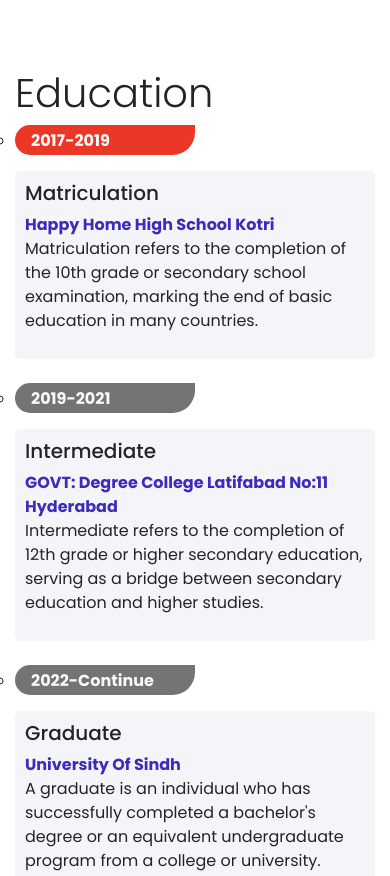
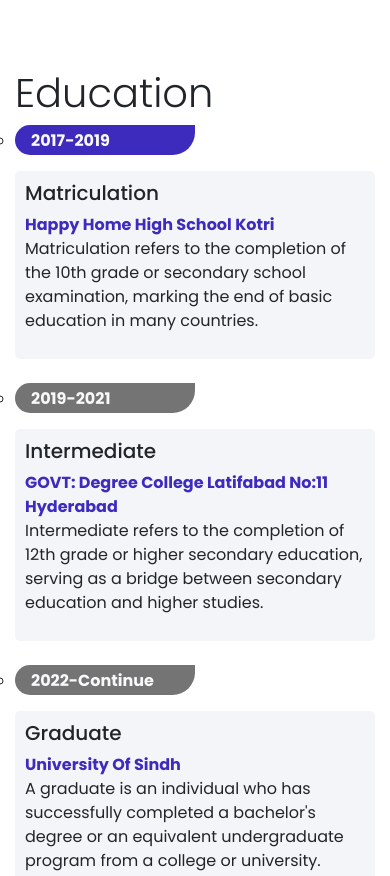
Before and after one commit to aayanhussain09/Digital-Agency, a plain HTML site: page index.html in a window 390 px wide. Shown: the part 2300-3176 px from the top of the page. Drawn offline with Linux system fonts and the light colour scheme.

Commit message:
Update media.css

```diff
--- a/media.css
+++ b/media.css
@@ -45,7 +45,7 @@
 
     #edbgorange{
 
-        background:#eb3725;
+        background:#3D2BBE;
         width: 50%;
         height: 30px;
         border-radius: 100px 0px 150px 100px;
@@ -197,7 +197,7 @@
 
         #edbgorange{
 
-            background:#eb3725;
+            background:#3D2BBE;
             width: 50%;
             height: 30px;
             border-radius: 100px 0px 150px 100px;
@@ -259,7 +259,7 @@
 
     #edbgorange{
 
-        background:#eb3725;
+        background:#3D2BBE;
         width: 50%;
         height: 30px;
         border-radius: 100px 0px 150px 100px;
@@ -319,7 +319,7 @@
 
     #edbgorange{
 
-        background:#eb3725;
+        background:#3D2BBE;
         width: 50%;
         height: 30px;
         border-radius: 100px 0px 150px 100px;
@@ -469,7 +469,7 @@
 
     #edbgorange{
 
-        background:#eb3725;
+        background:#3D2BBE;
         width: 50%;
         height: 30px;
         border-radius: 100px 0px 150px 100px;
@@ -532,7 +532,7 @@
 
     #edbgorange{
 
-        background:#eb3725;
+        background:#3D2BBE;
         width: 50%;
         height: 30px;
         border-radius: 100px 0px 150px 100px;
```
